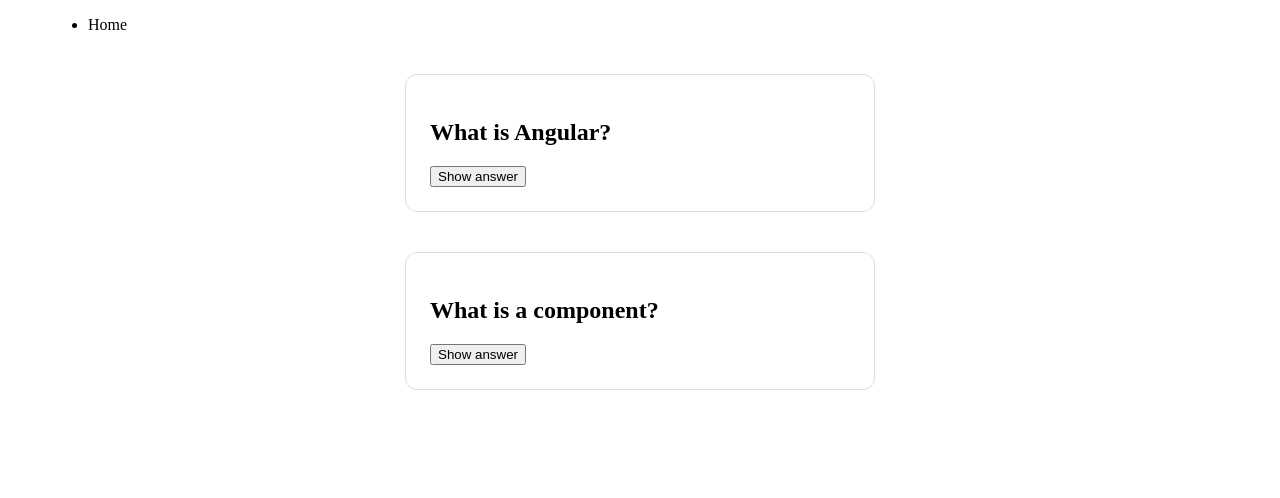
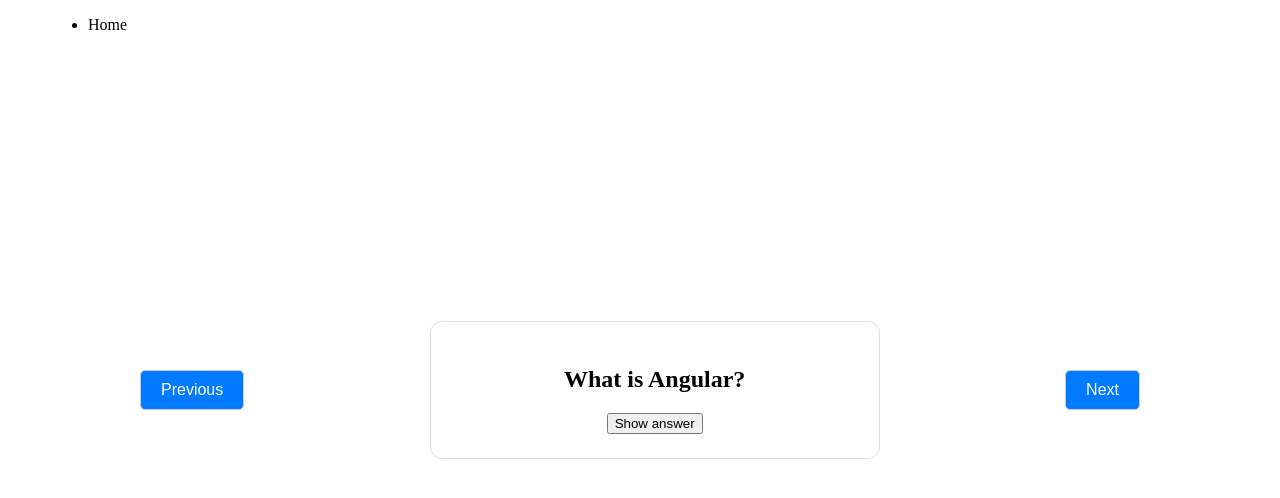
Before and after one commit to CarinaBondor/Javascript-flash-cards, an Angular app: page / in a window 1280 px wide. Shown: the top 498 px of the page. Built offline with nearby package versions, Linux system fonts and the light colour scheme.

Commit message:
add component

```diff
--- a/src/app/app.html
+++ b/src/app/app.html
@@ -1,7 +1,8 @@
 <main class="main">
   <menu></menu>
-  <div *ngFor="let card of cards">
-    <flash-card [question]="card.question" [answer]="card.answer"> </flash-card>
+  <div>
+    <!-- <flash-card [question]="card.question" [answer]="card.answer"> </flash-card> -->
+    <flash-cards-holder />
   </div>
 </main>
 
--- a/src/app/app.ts
+++ b/src/app/app.ts
@@ -1,13 +1,13 @@
 import { Component, signal } from '@angular/core';
 import { CommonModule } from '@angular/common';
 import { RouterOutlet } from '@angular/router';
-import { FlashCard } from './components/FlashCard/FlashCard.component';
+import { FlashCardsHolder } from './components/FlashCardsHolder/FlashCardsHolder.component';
 import { Menu } from './components/menu/menu.component';
 import { flashcardsData } from './data/cards';
 
 @Component({
   selector: 'app-root',
-  imports: [CommonModule, RouterOutlet, FlashCard, Menu],
+  imports: [CommonModule, RouterOutlet, Menu, FlashCardsHolder],
   templateUrl: './app.html',
   styleUrl: './app.css',
 })
--- a/src/app/components/FlashCard/FlashCard.Component.css
+++ b/src/app/components/FlashCard/FlashCard.Component.css
@@ -1,7 +1,8 @@
 .card {
-  max-width: 420px;
+  width: 400px;
   margin: 40px auto;
   padding: 24px;
   border: 1px solid #ddd;
   border-radius: 12px;
+  text-align: center;
 }
--- /dev/null
+++ b/src/app/components/FlashCardsHolder/FlashCardsHolder.component.css
@@ -0,0 +1,36 @@
+.flash-cards-holder {
+  display: flex;
+  flex-direction: row;
+  gap: 20px;
+  padding: 20px;
+  max-width: 1000px;
+  margin: 0 auto;
+  align-items: center;
+  justify-content: center;
+  min-height: 80dvh;
+}
+
+flash-card {
+  flex: 1;
+  min-width: 400px;
+}
+
+.btn-navigation {
+  display: flex;
+  gap: 10px;
+  flex-direction: column;
+}
+
+button {
+  padding: 10px 20px;
+  cursor: pointer;
+  border: 1px solid #ccc;
+  border-radius: 5px;
+  background: #007bff;
+  color: white;
+  font-size: 1rem;
+}
+
+button:hover {
+  background: #0056b3;
+}
--- /dev/null
+++ b/src/app/components/FlashCardsHolder/FlashCardsHolder.component.html
@@ -0,0 +1,7 @@
+<div class="flash-cards-holder">
+  <button class="btn btn-navigation" (click)="previousCard()">Previous</button>
+
+  <flash-card [question]="currentCard.question" [answer]="currentCard.answer"> </flash-card>
+
+  <button class="btn btn-navigation" (click)="nextCard()">Next</button>
+</div>
--- /dev/null
+++ b/src/app/components/FlashCardsHolder/FlashCardsHolder.component.ts
@@ -0,0 +1,33 @@
+import { Component } from '@angular/core';
+import { CommonModule } from '@angular/common';
+import { FlashCard } from '../FlashCard/FlashCard.component';
+import { flashcardsData } from '../../data/cards';
+
+@Component({
+  selector: 'flash-cards-holder',
+  imports: [CommonModule, FlashCard],
+
+  templateUrl: './FlashCardsHolder.component.html',
+  styleUrls: ['./FlashCardsHolder.component.css'],
+})
+export class FlashCardsHolder {
+  cards = flashcardsData;
+
+  currentIndex = 0;
+
+  get currentCard() {
+    return this.cards[this.currentIndex];
+  }
+
+  nextCard() {
+    if (this.currentIndex < this.cards.length - 1) {
+      this.currentIndex++;
+    }
+  }
+
+  previousCard() {
+    if (this.currentIndex > 0) {
+      this.currentIndex--;
+    }
+  }
+}
```
